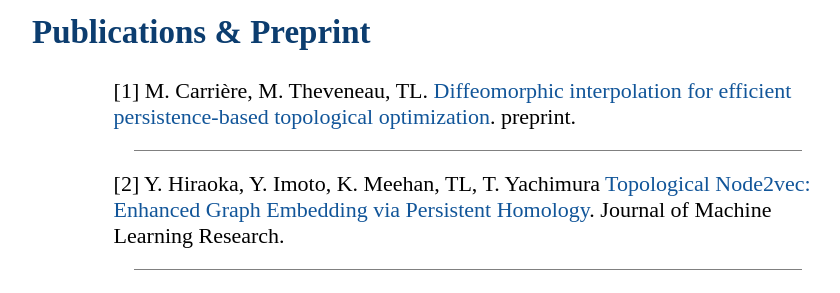
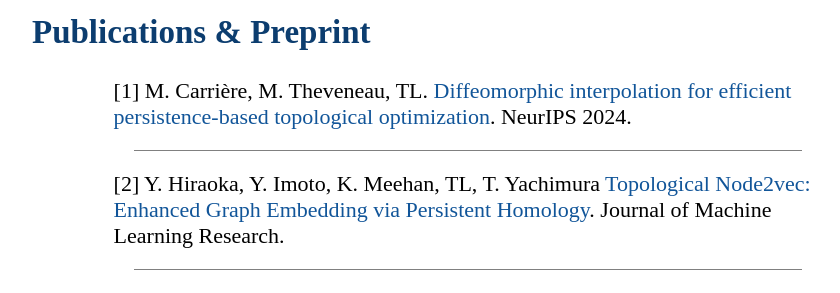
Before and after one commit to tlacombe/tlacombe.github.io, a Jekyll site: the page built from research/index.html, in a window 1280 px wide and 900 px high. Shown: the part 290-583 px from the top of the window, without its empty margins (192-1032 px from the left). Built offline with Jekyll 4.4.1, drawn with Linux system fonts in a browser that asks for light colours.

Commit message:
update publi

```diff
--- a/research/index.html
+++ b/research/index.html
@@ -4,7 +4,7 @@ title: TL - Research
 ---
 <h2>Publications & Preprint</h2>
 	<ol class="publi">
-		<li>M. Carrière, M. Theveneau, TL. <a href="https://arxiv.org/pdf/2405.18820">Diffeomorphic interpolation for efficient persistence-based topological optimization</a>. preprint.</li>
+		<li>M. Carrière, M. Theveneau, TL. <a href="https://arxiv.org/pdf/2405.18820">Diffeomorphic interpolation for efficient persistence-based topological optimization</a>. NeurIPS 2024.</li>
 		<li> Y. Hiraoka, Y. Imoto, K. Meehan, TL, T. Yachimura <a href="https://arxiv.org/abs/2309.08241">Topological Node2vec: Enhanced Graph Embedding via Persistent Homology</a>. Journal of Machine Learning Research.</li>
 		<li> T. Dumont, TL, FX. Vialard <a href="https://arxiv.org/abs/2210.11945">On The Existence Of Monge Maps For The Gromov-Wasserstein Problem</a>. Foundation of Computational Mathematics, 2024.</li>
 		<li>F. Hensel, C. Arnal, M. Carrière, TL, H. Kurihara, Y. Ike, F. Chazal, <a href='https://arxiv.org/pdf/2305.13271.pdf'>MAGDiff: Covariate Data Set Shift Detection via Activation Graphs of Deep Neural Networks</a>, TMLR. </li>
```
